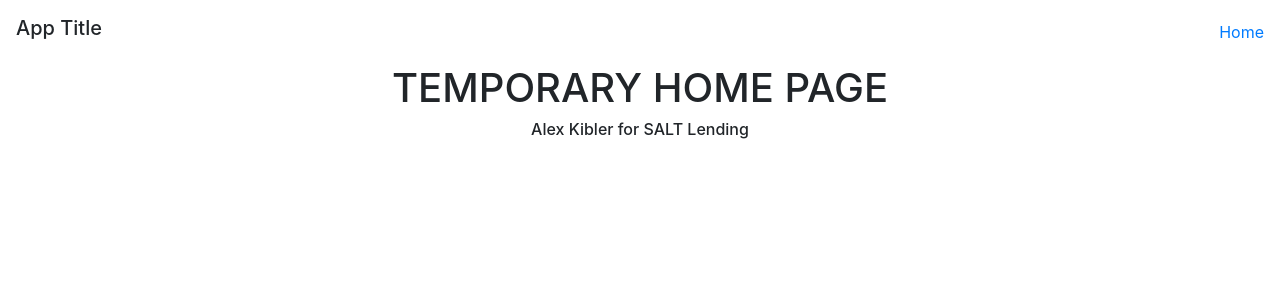
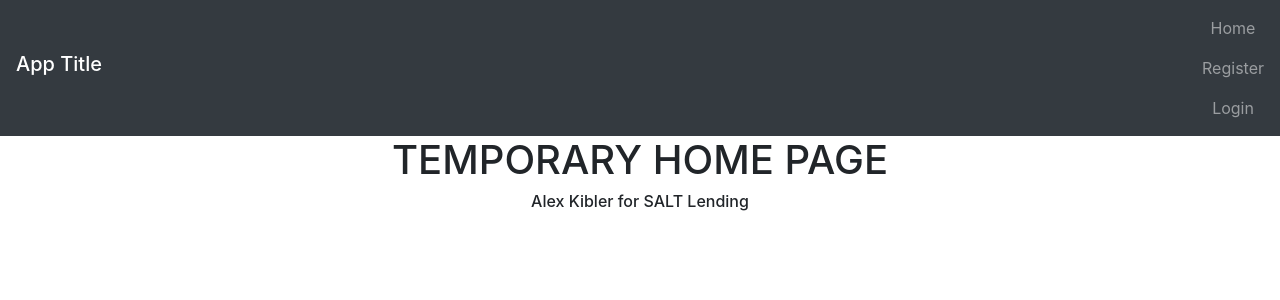
Before and after one commit to k1bs/salt-coding-challenge, a React (Create React App) app in the folder client/: page / in a window 1280 px wide. Shown: the top 300 px of the page. Built offline with nearby package versions, Linux system fonts and the light colour scheme.

Commit message:
remove unncessary shit

```diff
--- a/client/src/components/Header.jsx
+++ b/client/src/components/Header.jsx
@@ -3,10 +3,12 @@
 import { Link } from 'react-router-dom'
 
 const Header = () => (
-  <nav className='navbar'>
+  <nav className='navbar navbar-dark bg-dark'>
     <h1 className='navbar-brand'>App Title</h1>
     <ul className='navbar-nav'>
-      <li classname='nav-item'><Link className='nav-link' to='/'>Home</Link></li>
+      <li className='nav-item'><Link className='nav-link' to='/'>Home</Link></li>
+      <li className='nav-item'><Link className='nav-link' to='/register'>Register</Link></li>
+      <li className='nav-item'><Link className='nav-link' to='/login'>Login</Link></li>
     </ul>
   </nav>
 )
```
